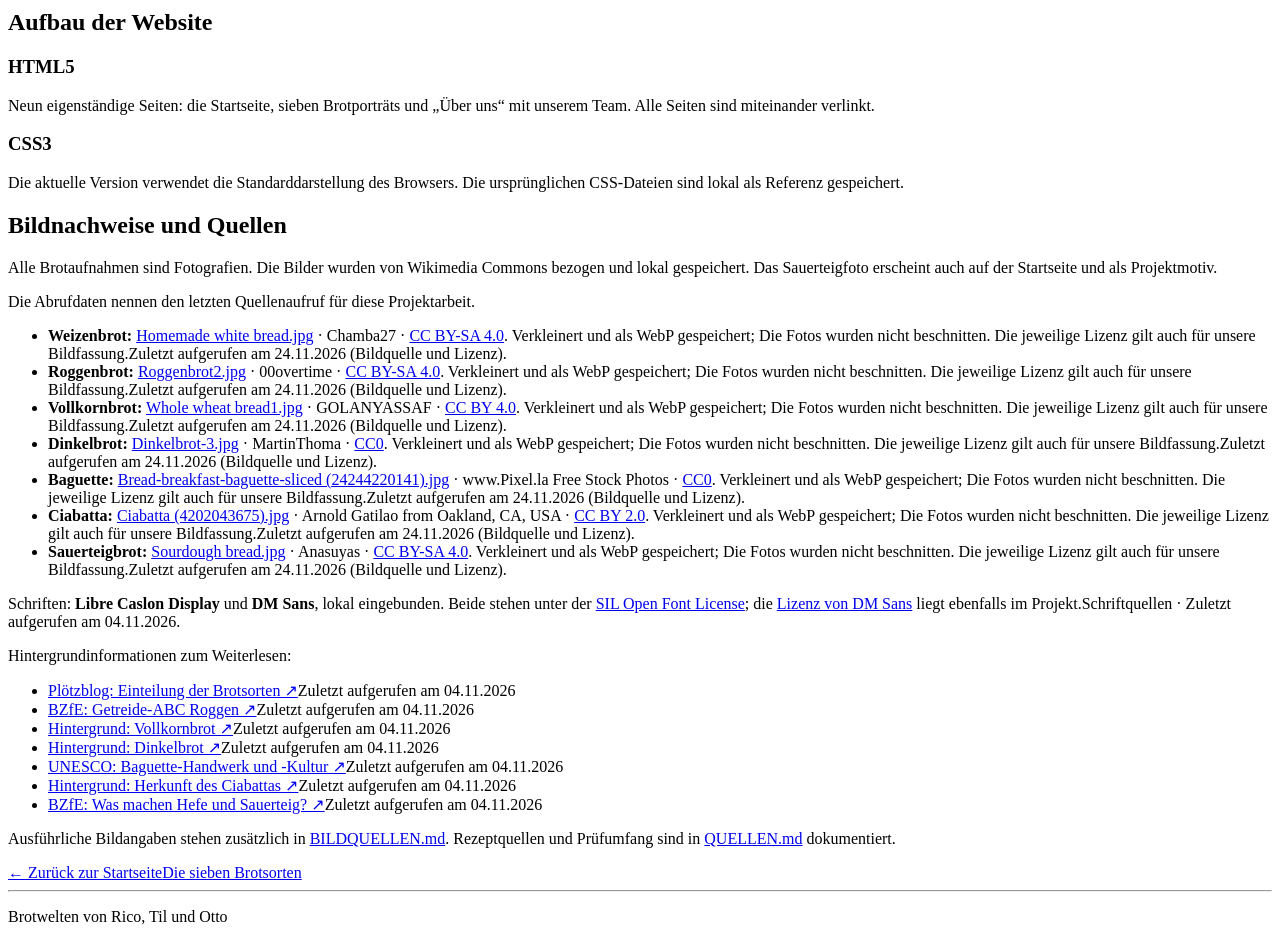
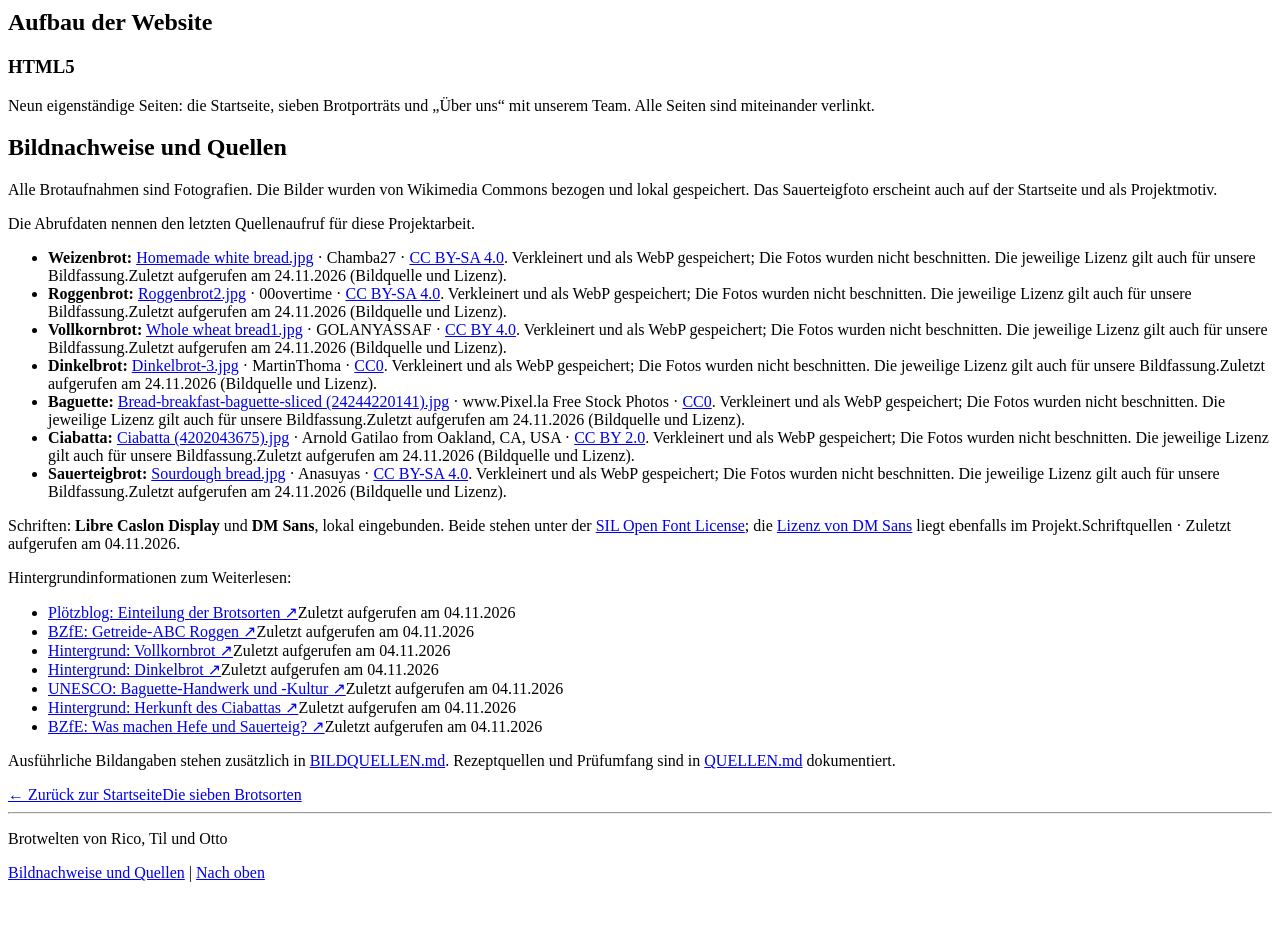
Before and after one commit to diddyOILLL/brotaltmodern, a plain HTML site: page ueber-uns.html in a window 1280 px wide. Shown: the part 920-1850 px from the top of the page. After the commit the page ends 1818 px from the top, so only its background shows below. Drawn offline with Linux system fonts and the light colour scheme.

Commit message:
Brotwelten

```diff
--- a/ueber-uns.html
+++ b/ueber-uns.html
@@ -64,10 +64,6 @@
               <h3>HTML5</h3>
               <p>Neun eigenständige Seiten: die Startseite, sieben Brotporträts und „Über uns“ mit unserem Team. Alle Seiten sind miteinander verlinkt.</p>
             </article>
-            <article>
-              <h3>CSS3</h3>
-              <p>Die aktuelle Version verwendet die Standarddarstellung des Browsers. Die ursprünglichen CSS-Dateien sind lokal als Referenz gespeichert.</p>
-            </article>
           </div>
         </section>
         <section id="bildnachweise" aria-labelledby="quellen-titel">
```
